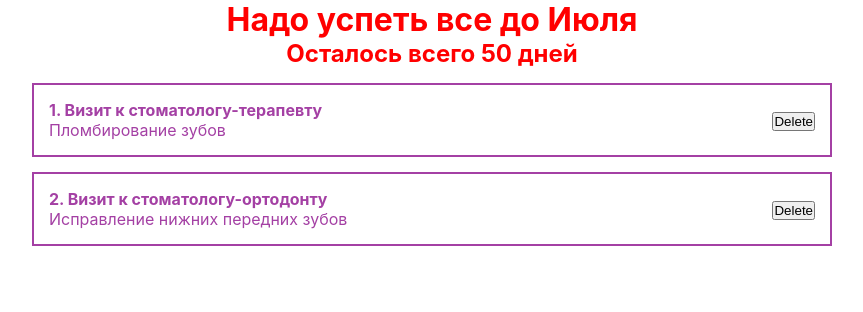
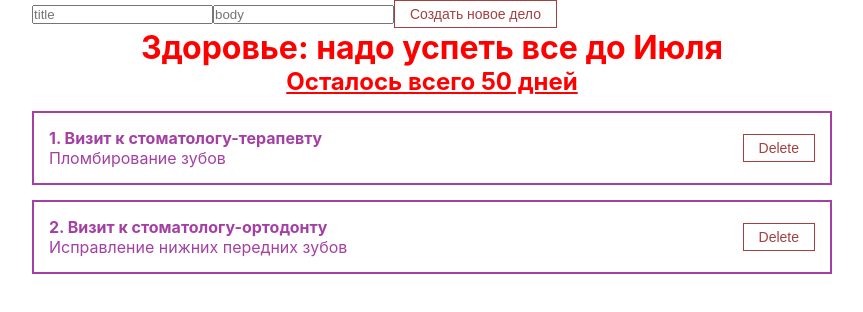
Before and after one commit to ali-alim/fundamental_react, a React (Create React App) app: page / in a window 1280 px wide. Shown: the top 312 px of the page, without its empty margins (208-1071 px from the left). Built offline with nearby package versions, Linux system fonts and the light colour scheme.

Commit message:
create MyButton component

```diff
--- a/src/App.js
+++ b/src/App.js
@@ -1,9 +1,8 @@
 import React, { useState } from "react";
 import PostItem from "./components/PostItem";
 import PostList from "./components/PostList";
+import MyButton from "./components/UI/button/MyButton";
 import "./styles/App.css";
-
-
 
 const App = () => {
   const [posts, setPosts] = useState([
@@ -21,7 +20,12 @@ const App = () => {
 
   return (
     <div className="app">
-      <PostList posts={posts} />
+      <form>
+        <input type="text" placeholder="title" />
+        <input type="text" placeholder="body" />
+        <MyButton disabled>Создать новое дело</MyButton>
+      </form>
+      <PostList posts={posts} title={"Здоровье: надо успеть все до Июля"} />
     </div>
   );
 };
--- a/src/components/PostItem.js
+++ b/src/components/PostItem.js
@@ -1,4 +1,5 @@
 import React from "react";
+import MyButton from "./UI/button/MyButton";
 
 const PostItem = (props) => {
   console.log(props);
@@ -11,7 +12,7 @@ const PostItem = (props) => {
         <div>{props.post.body}</div>
       </div>
       <div className="post__btns">
-        <button>Delete</button>
+        <MyButton>Delete</MyButton>
       </div>
     </div>
   );
--- a/src/components/PostList.js
+++ b/src/components/PostList.js
@@ -5,12 +5,12 @@ const deadline = new Date("06/30/2022").getTime();
 const today = Date.now();
 const numOfLeftDays = Math.round((deadline - today) / (1000 * 3600 * 24));
 
-const PostList = ({posts}) => {
+const PostList = ({posts, title}) => {
   return (
     <div>
         <center>
-        <h1>Надо успеть все до Июля</h1>
-        <h2>Осталось всего {numOfLeftDays} дней</h2>
+        <h1>{title}</h1>
+        <h2 style={{textDecoration:'underline'}}>Осталось всего {numOfLeftDays} дней</h2>
       </center>
       {posts.map((post) => (
         <PostItem post={post} key={post.id} />
--- /dev/null
+++ b/src/components/UI/button/MyButton.js
@@ -0,0 +1,12 @@
+import React from 'react'
+import classes from "./MyButton.module.css"
+
+const MyButton = ({children, ...props}) => {
+  return (
+    <button {...props} className={classes.myBtn}>
+      {children}
+    </button>
+  )
+}
+
+export default MyButton
--- /dev/null
+++ b/src/components/UI/button/MyButton.module.css
@@ -0,0 +1,8 @@
+.myBtn{
+    padding: 5px 15px;
+    color: rgb(164,64,64);
+    font-size: 14px;
+    background: transparent;
+    border: 1px solid rgb(164,64,64);
+    cursor: pointer;
+}
```
